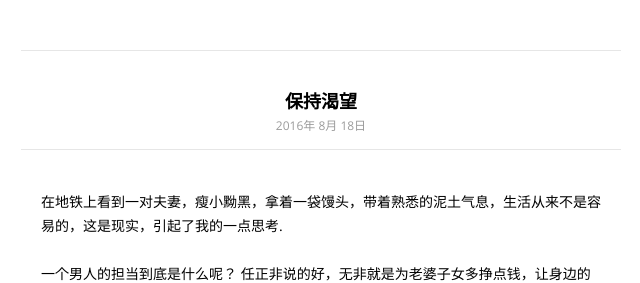
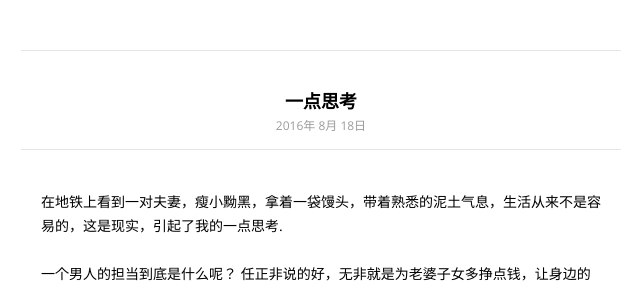
Before and after one commit to ihalton/ihalton.github.io, a Jekyll site: the page built from _posts/2016-09-08-think.md, in a window 1280 px wide. Shown: the top 283 px of the page, without its empty margins (319-959 px from the left). Built offline with Jekyll 4.4.1, drawn with Linux system fonts in a browser that asks for light colours; comment, search, counter and statistics services are not loaded.

Commit message:
修改标题

```diff
--- a/_posts/2016-09-08-think.md
+++ b/_posts/2016-09-08-think.md
@@ -1,6 +1,6 @@
 ---
 layout: post
-title:  "保持渴望"
+title:  "一点思考"
 date:   2016-08-18
 tags:   chinese
 categories: blog
```
